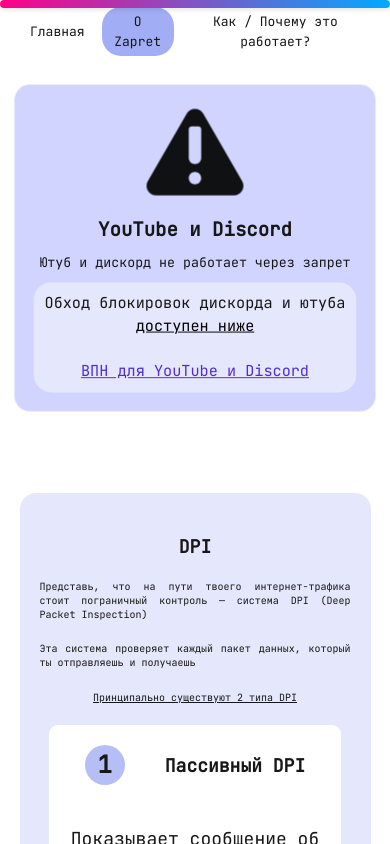
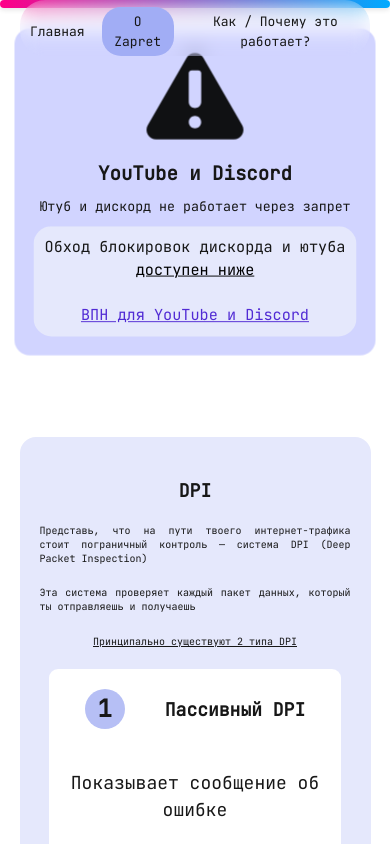
Before and after one commit to kononoVikaReal/Zapret, a Next.js app: page /about in a window 390 px wide. Shown: the top 844 px of the page. Built offline with nearby package versions, Linux system fonts and the light colour scheme.

Commit message:
adapted nav bar to mobiles (scrolled nav bar)

```diff
--- a/src/components/Navigation/Navigation.module.css
+++ b/src/components/Navigation/Navigation.module.css
@@ -83,6 +83,17 @@
 	.image {
 		display: none;
 	}
+	.nav {
+		position: fixed;
+		top: 0;
+		left: 0;
+		right: 0;
+		z-index: 1;
+	}
+	.titles {
+		backdrop-filter: blur(10px);
+		border-radius: 25px;
+	}
 }
 
 @media (max-width: 397px) {
```
